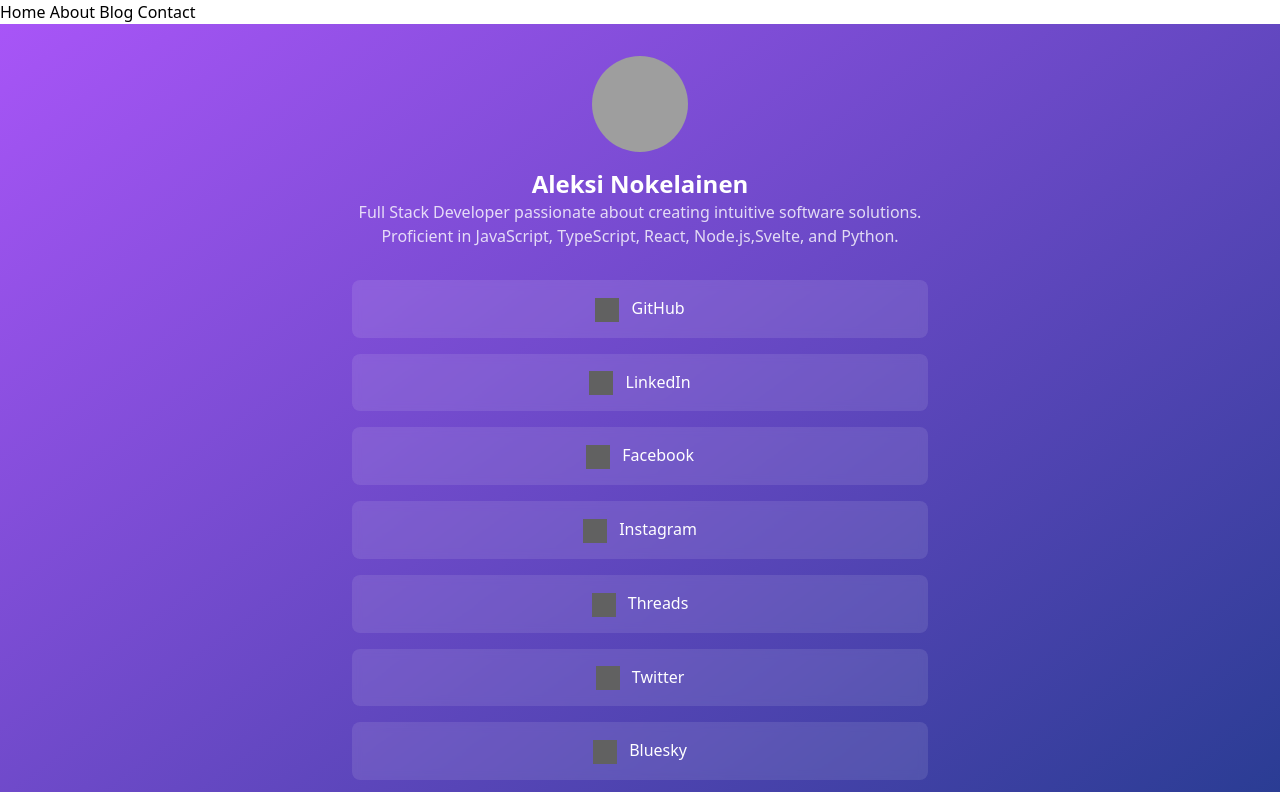
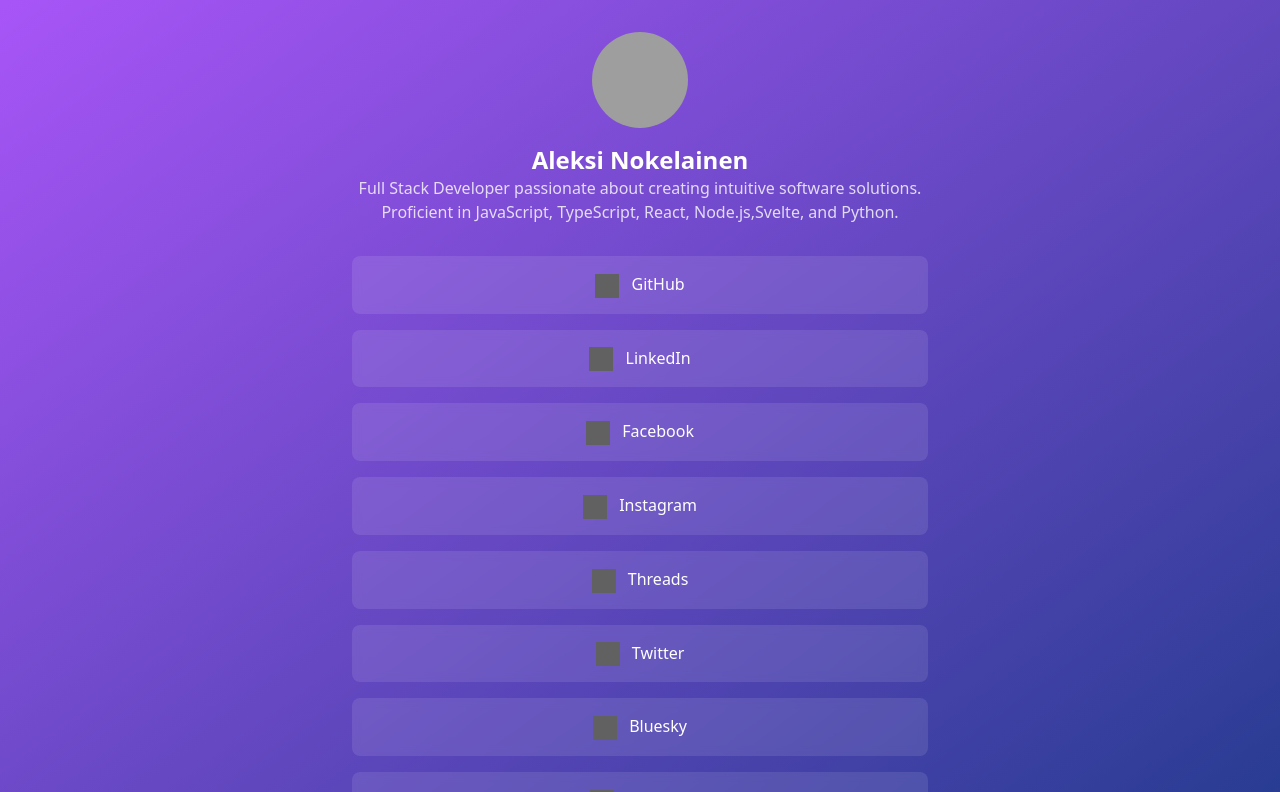
Before and after one commit to Krugou/socials, a SvelteKit app: page / in a window 1280 px wide. Shown: the top 792 px of the page. Built offline with nearby package versions, Linux system fonts and the light colour scheme; grey boxes are pictures that could not be loaded.

Commit message:
Remove navigation links from the main page

```diff
--- a/src/routes/+page.svelte
+++ b/src/routes/+page.svelte
@@ -50,12 +50,6 @@
   ];
 </script>
 
-<nav>
-  <a href="{base}/">Home</a>
-  <a href="{base}/about">About</a>
-  <a href="{base}/blog">Blog</a>
-  <a href="{base}/contact">Contact</a>
-</nav>
 <div class="min-h-screen bg-gradient-to-br from-purple-500 to-blue-900 px-4 py-8">
   <div class="mx-auto max-w-xl">
     <div class="mb-8 text-center">
```
